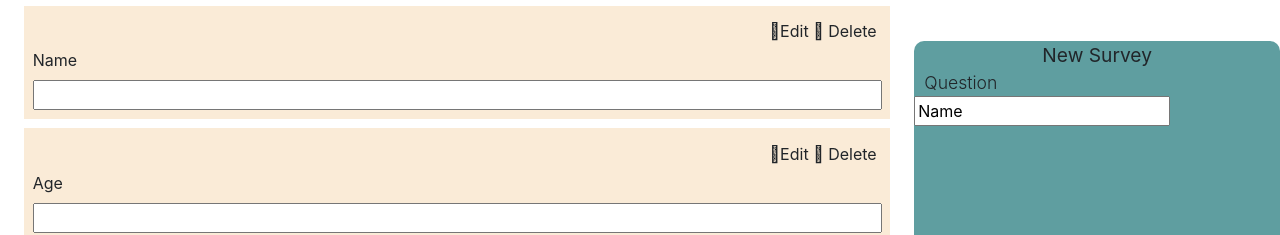
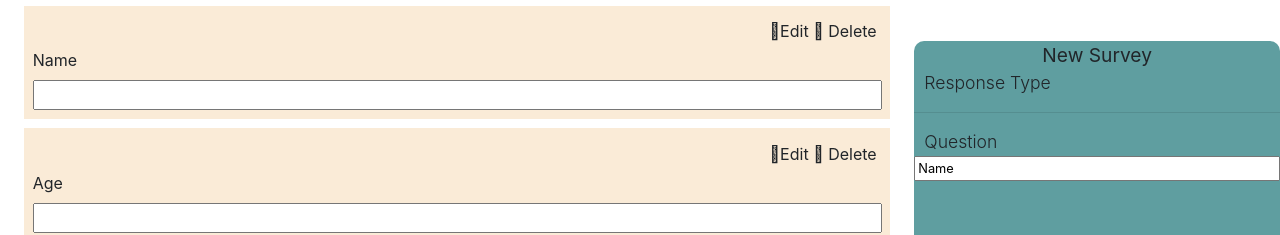
Before and after one commit to Joshi004/SurveyGrepper, a React (Create React App) app: page / in a window 1280 px wide. Shown: the part 497-732 px from the top of the page. Built offline with nearby package versions, Linux system fonts and the light colour scheme; no server answers.

Commit message:
Minor Changes

```diff
--- a/src/DynamicForm/dform.js
+++ b/src/DynamicForm/dform.js
@@ -6,7 +6,7 @@ export default class DynamicFormComponent extends Component {
     constructor(props) {
         super(props)
     }
-    state = {selectedKey:0}
+    state = { selectedKey: 0 }
 
 
     componentWillMount() {
@@ -35,11 +35,11 @@ export default class DynamicFormComponent extends Component {
         console.log("Edit Key : ", current_key)
         this.setState({
             ...this.state,
-            selectedKey:current_key
+            selectedKey: current_key
         })
     }
 
-    getIndex = (key,) => {
+    getIndex = (key, ) => {
         console.log("Inside getIndex", key)
         for (let i = 0; i < this.state.formModel.length; i++) {
             var current_key = this.state.formModel[i].key
@@ -84,13 +84,13 @@ export default class DynamicFormComponent extends Component {
         return formUI
     }
 
-    handleValueChange = (event)=>{
-        console.log("Updating name",event.target)
-        console.log("Trying to chnage value",event.target.value)
+    handleValueChange = (event) => {
+        console.log("Updating name", event.target)
+        console.log("Trying to chnage value", event.target.value)
         var index = this.getIndex(this.state.selectedKey)
         var key = event.target.name
         var value = event.target.value
-        this.state.formModel[index][key]=value
+        this.state.formModel[index][key] = value
         this.setState(this.state)
 
     }
@@ -120,8 +120,21 @@ export default class DynamicFormComponent extends Component {
                 {/* Dynamic Right Now */}
                 <div className="DynamicRight">
                     <div className='rightHead'>{title}</div>
-                    <div className="questionHead">Question</div>
-                    <input name='label' type="text" onChange={this.handleValueChange} value={this.state.formModel[this.state.selectedKey].label} ></input>
+
+                    <div className="questionDiv">
+                    <div className="questionHead">Response Type</div>
+
+                    </div>
+
+                    <hr/>
+
+                    <div className="questionDiv">
+                        <div className="questionHead">Question</div>
+                        <div className="questionBody">
+                            <input name='label' type="text" onChange={this.handleValueChange} value={this.state.formModel[this.state.selectedKey].label} ></input>
+                        </div>
+                    </div>
+
                 </div>
             </div>
         )
--- a/src/DynamicForm/dform.scss
+++ b/src/DynamicForm/dform.scss
@@ -43,11 +43,20 @@
         font-weight: 400;
         text-align:center;
     }
-    .questionHead{
-        font-size: 110%;
-        font-weight: 300;
-        text-align:left;
-        padding-left:10px;
+    .questionDiv{
+        margin-bottom: 1%;
+        .questionHead{
+            font-size: 110%;
+            font-weight: 300;
+            text-align:left;
+            padding-left:10px;
+        }
+        .questionBody{
+            font-size: 80%;
+            >input{
+                width: 100%;
+            }
+        }
     }
   }
 }
```
